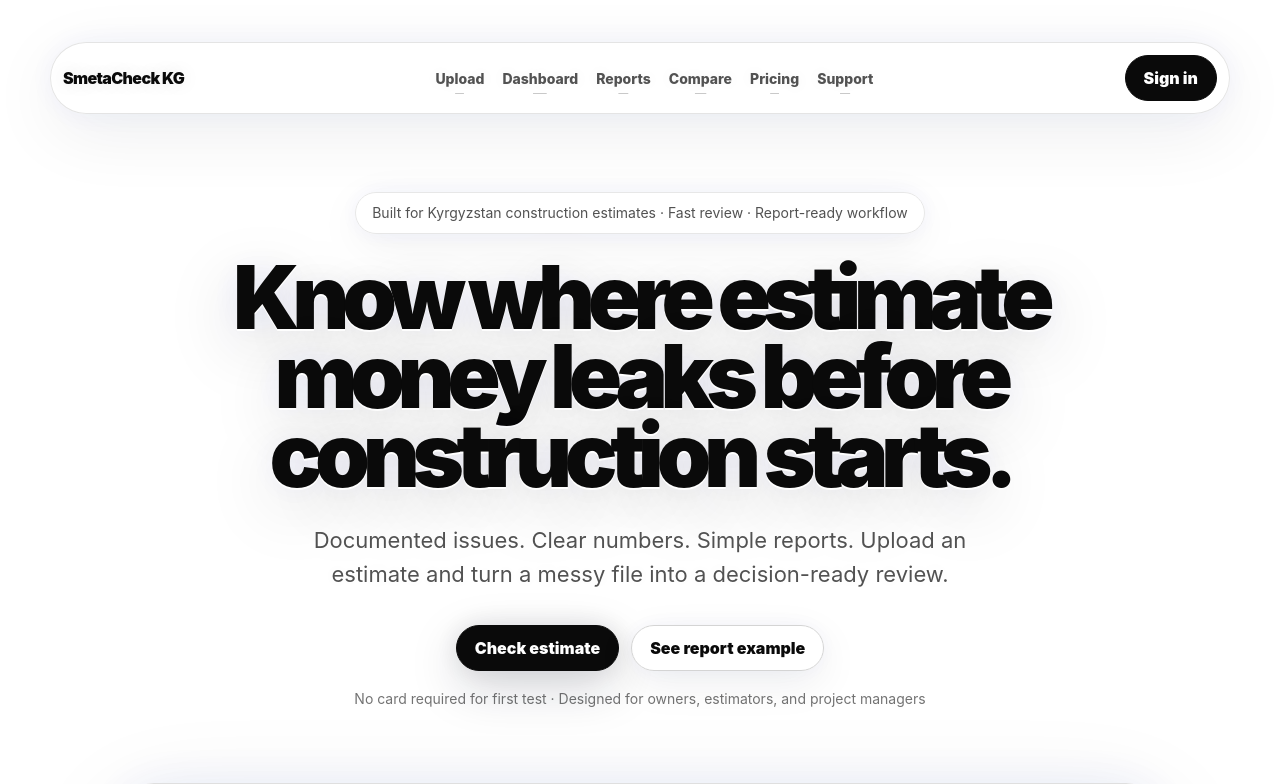
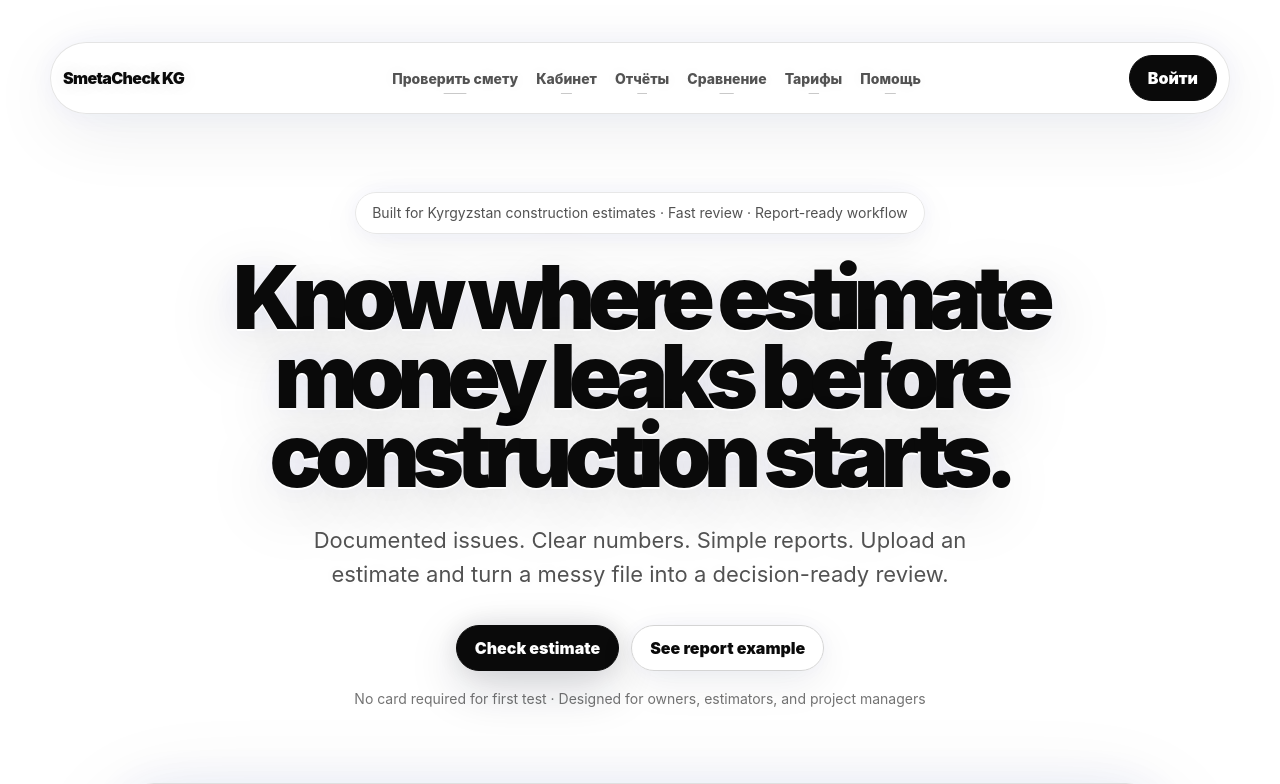
Before and after one commit to NursultanKoshoev11/SmetaCheck, a Next.js app in the folder frontend/: page / in a window 1280 px wide. Shown: the top 784 px of the page. Built offline with nearby package versions, Linux system fonts and the light colour scheme.

Commit message:
Localize navigation to Russian sales copy

```diff
--- a/frontend/components/Nav.js
+++ b/frontend/components/Nav.js
@@ -6,14 +6,14 @@ export default function Nav(){
         <span>SmetaCheck KG</span>
       </a>
       <div className="navLinks">
-        <a href="/upload">Upload</a>
-        <a href="/dashboard">Dashboard</a>
-        <a href="/reports">Reports</a>
-        <a href="/compare">Compare</a>
-        <a href="/pricing">Pricing</a>
-        <a href="/support">Support</a>
+        <a href="/upload">Проверить смету</a>
+        <a href="/dashboard">Кабинет</a>
+        <a href="/reports">Отчёты</a>
+        <a href="/compare">Сравнение</a>
+        <a href="/pricing">Тарифы</a>
+        <a href="/support">Помощь</a>
       </div>
-      <a className="navAction" href="/login">Sign in</a>
+      <a className="navAction" href="/login">Войти</a>
     </nav>
   )
 }
```
